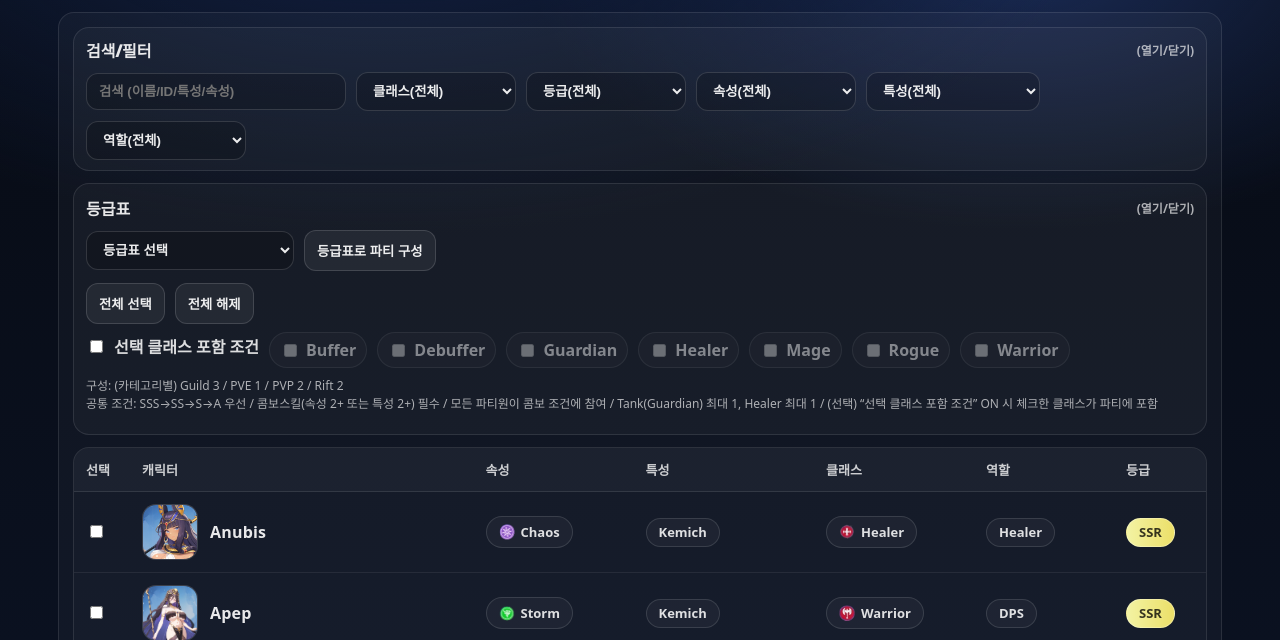
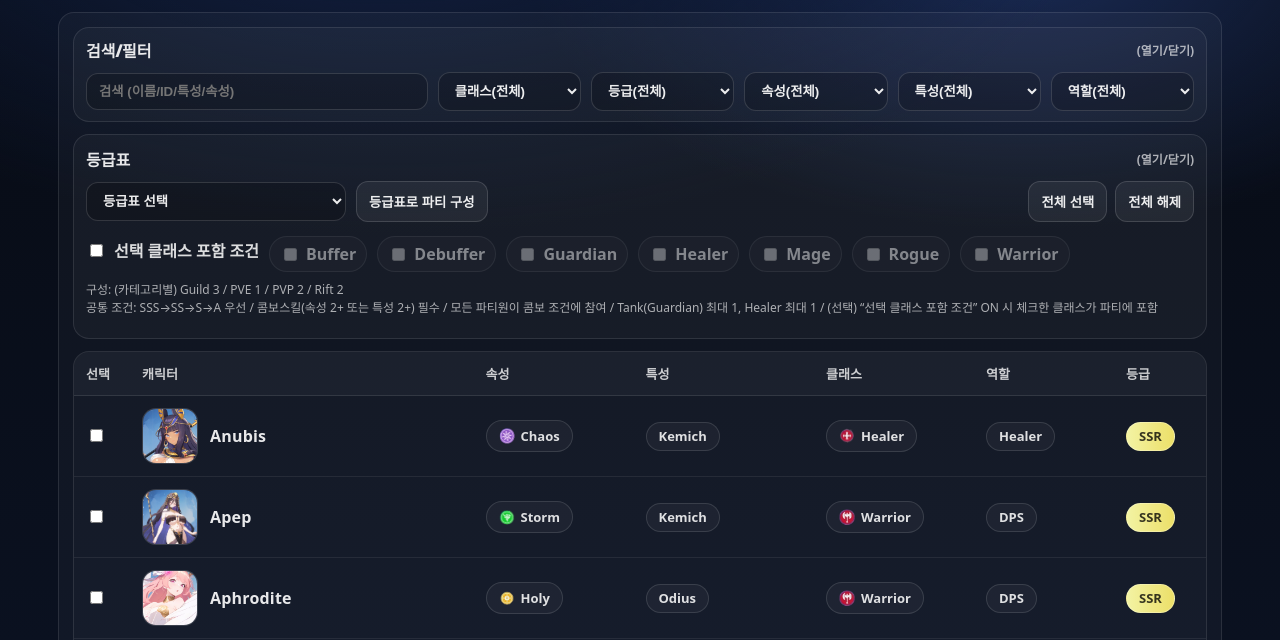
Before and after one commit to bamb177/nova, a Flask app: page /ui/select in a window 1280 px wide. Shown: the part 45-685 px from the top of the page. Run offline with Flask 3, Linux system fonts and the light colour scheme.

Commit message:
Update select.html

```diff
--- a/templates/select.html
+++ b/templates/select.html
@@ -7,6 +7,48 @@
 
   <!-- 공통/페이지 CSS 분리 유지 -->
   <link rel="stylesheet" href="/css/select.css?v={{ last_refresh }}" />
+
+  <!-- ✅ select.html 단독 오버라이드 (PC 1줄 정렬 + 등급표 상단 버튼 정렬) -->
+  <style>
+    /* (2) PC에서 검색/필터 6개 컨트롤을 1줄 고정 */
+    @media (min-width: 900px){
+      #filtersPanel .filters{
+        display:flex;
+        flex-wrap: nowrap;
+        align-items: center;
+      }
+      #filtersPanel .filters .input{
+        flex: 1 1 360px;
+        min-width: 260px;
+      }
+      #filtersPanel .filters .select{
+        flex: 0 1 150px;
+        width: 150px;
+        min-width: 120px; /* 한 줄 유지 위해 최소폭 축소 */
+      }
+    }
+
+    /* (3) 등급표 상단(콤보/구성/전체선택/전체해제) 같은 줄 + 우측 끝 정렬 */
+    .tier-topline{
+      display:flex;
+      align-items:center;
+      gap: 10px;
+      flex-wrap: nowrap;
+    }
+    .tier-topline .tier-actions-inline{
+      margin-left:auto;
+      display:flex;
+      gap: 8px;
+      align-items:center;
+      flex-wrap: nowrap;
+    }
+    /* PC에서 등급표 콤보가 너무 좁지 않게 */
+    @media (min-width: 900px){
+      .tier-topline #tierPreset{
+        min-width: 260px;
+      }
+    }
+  </style>
 </head>
 
 <body>
@@ -65,29 +107,31 @@
         </div>
       </details>
 
-      <!-- ===== Tier Party Builder (details: open/close like filters) ===== -->
-      <details class="tier-panel" id="tierPanel" open>
-        <summary class="tier-summary">
-          <span class="tier-summary-title">등급표</span>
-          <span class="tier-summary-hint">(열기/닫기)</span>
+      <!-- ===== Tier Party Builder (✅ filters와 동일한 레이아웃/클래스 구조로 통일) ===== -->
+      <details id="tierPanel" class="filters-box tier-panel" open>
+        <summary class="filters-summary tier-summary">
+          <span class="filters-summary-title tier-summary-title">등급표</span>
+          <span class="filters-summary-hint tier-summary-hint">(열기/닫기)</span>
         </summary>
 
-        <div class="tier-body">
-          <div class="tier-row">
+        <div class="filters-body tier-body">
+
+          <!-- ✅ (3) 콤보/구성/전체선택/전체해제를 같은 줄로 배치, 버튼은 맨 오른쪽 -->
+          <div class="tier-row tier-topline">
             <select id="tierPreset" class="select" disabled>
               <option value="">tier-lists.js 로딩중...</option>
             </select>
+
             <button class="btn" id="btnBuildTierParty" type="button" disabled>등급표로 파티 구성</button>
+
+            <div class="tier-actions-inline">
+              <button class="btn" id="btnAll" type="button">전체 선택</button>
+              <button class="btn" id="btnNone" type="button">전체 해제</button>
+            </div>
           </div>
 
           <div class="tier-row tier-sub">
             <div id="tierInfo" class="tier-info"></div>
-          </div>
-
-          <!-- ✅ 보유 체크 전체 선택/해제는 등급표 영역으로 이동 -->
-          <div class="tier-row tier-sub tier-actions">
-            <button class="btn" id="btnAll" type="button">전체 선택</button>
-            <button class="btn" id="btnNone" type="button">전체 해제</button>
           </div>
 
           <div class="tier-row">
@@ -641,8 +685,6 @@
     render();
 
     // ===== Filters collapse (mobile) =====
-    // - 모바일에서는 기본 접힘
-    // - 사용자가 한 번 열고/닫으면 localStorage로 기억
     (function initFiltersCollapse(){
       const d = document.getElementById("filtersPanel");
       if (!d) return;
@@ -665,7 +707,6 @@
       });
 
       mq.addEventListener?.("change", () => {
-        // 저장값이 없을 때만 자동 적용(사용자 선택을 덮어쓰지 않음)
         if (localStorage.getItem(KEY) == null) applyDefault();
       });
     })();
@@ -678,7 +719,6 @@
       return slugKey(s);
     }
 
-    // key -> [id...] (동명이인/오버라이드 충돌 대비)
     function buildCharIndex(chars){
       const byKey = new Map();
       const byId = new Map((chars || []).map(c => [String(c.id), c]));
@@ -687,7 +727,6 @@
         if (!key || !id) return;
         const arr = byKey.get(key) || [];
         if (!arr.includes(id)) arr.push(id);
-        // SSR 우선 정렬(있어도 되고 없어도 되지만, 일관성 위해 유지)
         arr.sort((a,b) => rarityVal(byId.get(b)?.rarity) - rarityVal(byId.get(a)?.rarity));
         byKey.set(key, arr);
       }
@@ -702,7 +741,6 @@
       return { byKey };
     }
 
-    // ✅ 동일 name이 여러 id로 매핑되면 "전부" rankMap에 반영
     function buildRankMapFromTierList(tierList, chars){
       const { byKey } = buildCharIndex(chars);
       const rank = new Map();
@@ -786,7 +824,6 @@
       return (maxElem >= 2) || (maxFac >= 2);
     }
 
-    // ✅ 모든 파티원이 콤보(속성2+ 또는 특성2+)에 “참여”해야 함
     function allMembersContributeToCombo(party, charsById){
       const elemCount = new Map();
       const facCount = new Map();
@@ -862,11 +899,7 @@
 
       for (const cid of party){
         const c = charsById.get(cid);
-
-        // tier 점수
         sum += (rankMap.get(cid) || 0) * 100;
-
-        // rarity 보너스(동명이인 충돌 상황에서 SSR 우선 선택 유도)
         sum += rarityVal(c?.rarity) * 5;
 
         if (!c) continue;
@@ -887,26 +920,15 @@
       return sum;
     }
 
-    function tierLabelFromScore(s){
-      if (s === 4) return "SSS";
-      if (s === 3) return "SS";
-      if (s === 2) return "S";
-      if (s === 1) return "A";
-      return "-";
+    function getOwnedSelectedIdsSafe(){
+      return getOwnedSelectedIds();
     }
 
-    /**
-     * ✅ 한 번에 "최고 1개 파티"를 뽑는다(현재 남아있는 후보 중)
-     * - usedSet(카테고리 내부 중복 금지)을 반영해 후보에서 제외
-     * - 조건 만족하는 4인 조합 중 점수 최고 선택
-     */
     function buildBestPartyOnce(rankMap, usedSet){
-      const owned = getOwnedSelectedIds();
+      const owned = getOwnedSelectedIdsSafe();
       if (owned.length < 4) return { ok:false, msg:"보유 체크가 4명 이상이어야 합니다." };
 
       const charsById = new Map(chars.map(c => [c.id, c]));
-
-      // usedSet에 포함된 캐릭터는 제외(= 같은 카테고리 안에서 중복 금지)
       const candidatesAll = owned
         .filter(cid => charsById.has(cid))
         .filter(cid => !usedSet.has(cid));
@@ -920,10 +942,7 @@
         return { ok:false, msg:"선택 클래스는 최대 4개까지만 지정할 수 있습니다(4인 파티)." };
       }
 
-      // tier 우선 정렬(없으면 0)
       const candidates = candidatesAll.slice().sort((a,b) => (rankMap.get(b) || 0) - (rankMap.get(a) || 0));
-
-      // 탐색 풀 제한(브라우저 성능 보호)
       const N = Math.min(28, candidates.length);
       const pool = candidates.slice(0, N);
 
@@ -936,7 +955,6 @@
 
               if (!passesTankHealerCap(party, charsById)) continue;
               if (!passesRequiredClasses(party, charsById, classSet)) continue;
-
               if (!hasComboSkill(party, charsById)) continue;
               if (!allMembersContributeToCombo(party, charsById)) continue;
 
@@ -951,9 +969,6 @@
       return { ok:true, party: best.party };
     }
 
-    /**
-     * ✅ 카테고리별로 n개 파티 만들기(카테고리 내부 중복 금지)
-     */
     function buildPartiesForCategory(rankMap, n){
       const used = new Set();
       const parties = [];
@@ -963,20 +978,12 @@
         if (!res.ok) break;
 
         parties.push(res.party);
-        // 같은 카테고리 내 중복 금지: 선택된 4명은 used에 추가
         for (const cid of res.party) used.add(cid);
       }
 
       return parties;
     }
 
-    /**
-     * ✅ 최종 요구사항:
-     * - Guild 3 (중복 없이)
-     * - PVE 1
-     * - PVP 2 (중복 없이)
-     * - Rift 2 (중복 없이)
-     */
     function buildAllCategoryParties(rankMap){
       return {
         Guild: buildPartiesForCategory(rankMap, 3),
@@ -986,25 +993,14 @@
       };
     }
 
-    // ✅ 선택한 등급표(pve/pvp/rift/guild-raid/...)에 맞춰 결과 카테고리를 제한
     function buildPartiesByPresetKey(rankMap, presetKey){
       const k = String(presetKey || "").toLowerCase();
-
-      // 기본값: 기존과 동일(전체 카테고리)
       const def = { order: ["Guild", "PVE", "PVP", "Rift"], data: buildAllCategoryParties(rankMap) };
 
-      if (k === "pvp") {
-        return { order: ["PVP"], data: { PVP: buildPartiesForCategory(rankMap, 2) } };
-      }
-      if (k === "pve" || k === "new-player") {
-        return { order: ["PVE"], data: { PVE: buildPartiesForCategory(rankMap, 1) } };
-      }
-      if (k === "rift") {
-        return { order: ["Rift"], data: { Rift: buildPartiesForCategory(rankMap, 2) } };
-      }
-      if (k === "guild-raid") {
-        return { order: ["Guild"], data: { Guild: buildPartiesForCategory(rankMap, 3) } };
-      }
+      if (k === "pvp") return { order: ["PVP"], data: { PVP: buildPartiesForCategory(rankMap, 2) } };
+      if (k === "pve" || k === "new-player") return { order: ["PVE"], data: { PVE: buildPartiesForCategory(rankMap, 1) } };
+      if (k === "rift") return { order: ["Rift"], data: { Rift: buildPartiesForCategory(rankMap, 2) } };
+      if (k === "guild-raid") return { order: ["Guild"], data: { Guild: buildPartiesForCategory(rankMap, 3) } };
       return def;
     }
 
@@ -1022,7 +1018,6 @@
       const renderOneParty = (party) => {
         const cards = party.map(cid => {
           const c = charsById.get(cid);
-
           return `
             <div class="tier-card">
               <div class="tier-card-top">
@@ -1041,9 +1036,7 @@
       };
 
       const sections = res.data;
-      const order = Array.isArray(res.order) && res.order.length
-        ? res.order
-        : ["Guild", "PVE", "PVP", "Rift"];
+      const order = Array.isArray(res.order) && res.order.length ? res.order : ["Guild", "PVE", "PVP", "Rift"];
 
       const html = order.map(cat => {
         const parties = sections[cat] || [];
@@ -1113,7 +1106,6 @@
         const nm = String(t?.name || "").trim();
         info.textContent = `${nm} · lastUpdated: ${t.lastUpdated}`;
 
-        // ✅ 선택한 등급표 유형에 맞게 '구성' 안내를 단순화
         if (help) {
           let buildLine = "구성: (카테고리별) Guild 3 / PVE 1 / PVP 2 / Rift 2";
           const kk = String(k || "").toLowerCase();
@@ -1150,9 +1142,7 @@
       renderInfo(sel.value);
     }
 
-    // ===== Tier (details) collapse: 검색/필터와 동일한 (열기/닫기) UX =====
-    // - 모바일에서는 기본 접힘
-    // - 사용자가 한 번 열고/닫으면 localStorage로 기억
+    // ===== Tier (details) collapse =====
     (function initTierDetailsCollapse(){
       const d = document.getElementById("tierPanel");
       if (!d) return;
```
